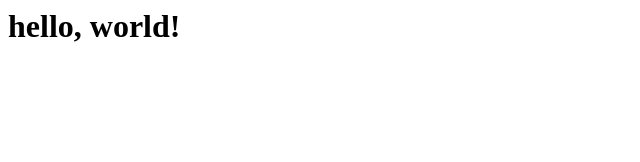
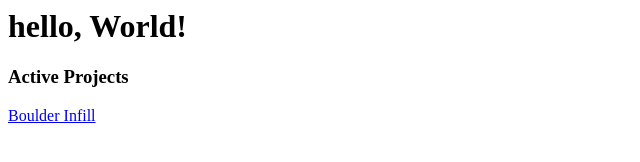
Before and after one commit to rimr/rimr.github.io, a plain HTML site: page index.html in a window 1280 px wide. Shown: the whole page, without its empty margins (0-640 px from the left). Drawn offline with Linux system fonts and the light colour scheme.

Commit message:
Update index.html

```diff
--- a/index.html
+++ b/index.html
@@ -1,6 +1,11 @@
 <body>
   <div>
-    <h1> hello, world! </h1>
+
+  <h1>hello, World!</h1>
+
+    <h3> Active Projects </h1>
+    <a href="http://rimr.github.io/BoulderInfill/">Boulder Infill</a>
+
 
   </div>
 </body>
```
